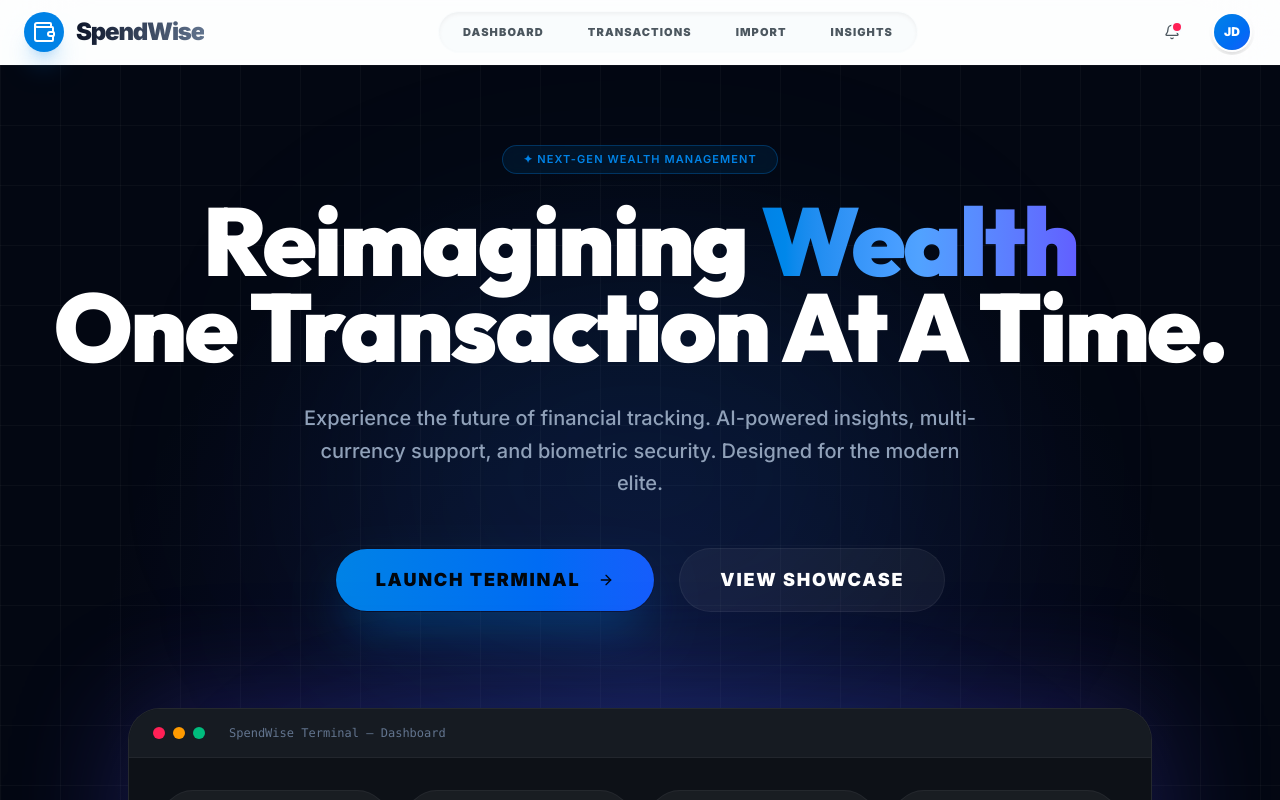
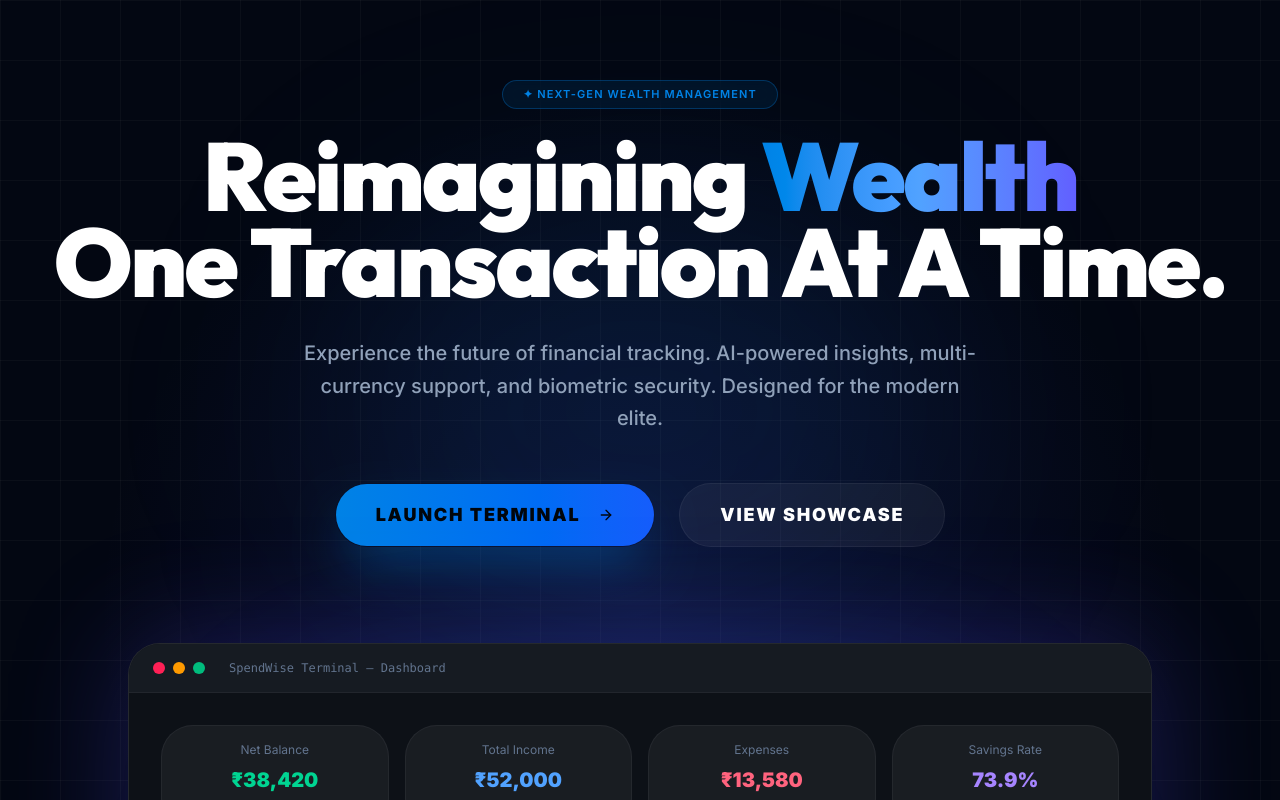
Before and after one commit to aldrinb77/SpendWise, a Next.js app: page / in a window 1280 px wide. Shown: the top 800 px of the page. Built offline with nearby package versions, Linux system fonts and the light colour scheme.

Commit message:
fix(ui): separate dashboard layout from root to fix overlapping navbars and deploy settings fix

```diff
--- /dev/null
+++ b/app/(dashboard)/layout.tsx
@@ -0,0 +1,19 @@
+import React from 'react';
+import Navbar from "@/components/shared/navbar";
+import MobileNav from "@/components/shared/mobile-nav";
+
+export default function DashboardLayout({
+  children,
+}: {
+  children: React.ReactNode;
+}) {
+  return (
+    <div className="flex flex-col min-h-full">
+      <Navbar />
+      <div className="flex-1 pb-24 md:pb-0">
+        {children}
+      </div>
+      <MobileNav />
+    </div>
+  );
+}
--- a/app/layout.tsx
+++ b/app/layout.tsx
@@ -28,11 +28,9 @@ export default function RootLayout({
   return (
     <html lang="en" className={`${inter.variable} ${outfit.variable} h-full antialiased`}>
       <body className="min-h-full flex flex-col font-sans bg-slate-50/50 dark:bg-slate-950/50">
-        <Navbar />
-        <main className="flex-1 pb-24 md:pb-0">
+        <main className="flex-1">
           {children}
         </main>
-        <MobileNav />
         <Toaster position="top-center" richColors closeButton expand={false} />
       </body>
     </html>
```
